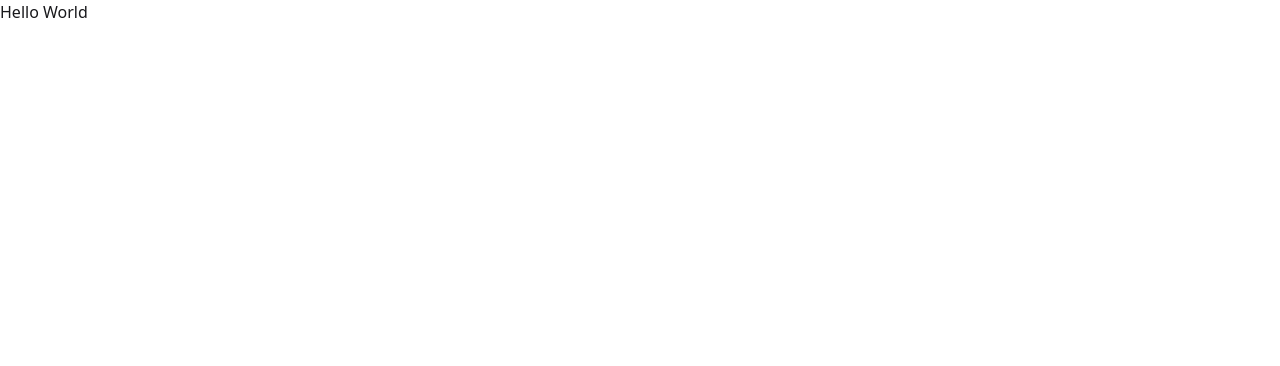
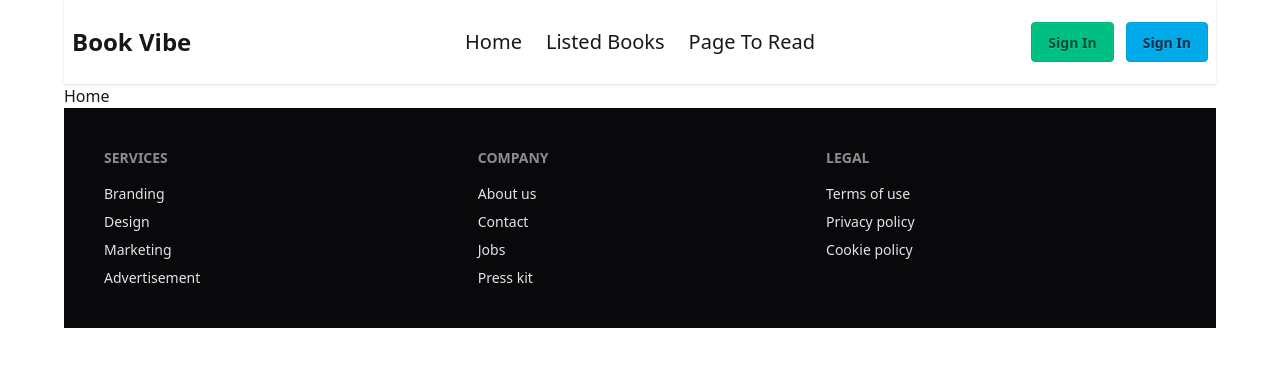
Before and after one commit to ruhanahmed01706/book-vibe, a React (Vite) app: page / in a window 1280 px wide. Shown: the top 366 px of the page. Built offline with nearby package versions, Linux system fonts and the light colour scheme.

Commit message:
navber & footer add

```diff
--- /dev/null
+++ b/src/Components/Banner.jsx
@@ -0,0 +1,11 @@
+import React from 'react';
+
+const Banner = () => {
+    return (
+        <div>
+
+        </div>
+    );
+};
+
+export default Banner;
--- /dev/null
+++ b/src/Components/Header/Footer/Footer.jsx
@@ -0,0 +1,30 @@
+import React from 'react';
+
+const Footer = () => {
+    return (
+        <footer className="footer sm:footer-horizontal bg-neutral text-neutral-content p-10">
+            <nav>
+                <h6 className="footer-title">Services</h6>
+                <a className="link link-hover">Branding</a>
+                <a className="link link-hover">Design</a>
+                <a className="link link-hover">Marketing</a>
+                <a className="link link-hover">Advertisement</a>
+            </nav>
+            <nav>
+                <h6 className="footer-title">Company</h6>
+                <a className="link link-hover">About us</a>
+                <a className="link link-hover">Contact</a>
+                <a className="link link-hover">Jobs</a>
+                <a className="link link-hover">Press kit</a>
+            </nav>
+            <nav>
+                <h6 className="footer-title">Legal</h6>
+                <a className="link link-hover">Terms of use</a>
+                <a className="link link-hover">Privacy policy</a>
+                <a className="link link-hover">Cookie policy</a>
+            </nav>
+        </footer>
+    );
+};
+
+export default Footer;
--- /dev/null
+++ b/src/Components/Header/Navber.jsx
@@ -0,0 +1,42 @@
+import React from 'react';
+
+const Navber = () => {
+    const links = <>
+
+        <li className='m-3 text-xl'>Home</li>
+        <li className='m-3 text-xl'>Listed Books</li>
+        <li className='m-3 text-xl'>Page To Read</li>
+    </>
+    return (
+        <div className="navbar bg-base-100 shadow-sm">
+            <div className="navbar-start">
+                <div className="dropdown">
+                    <div tabIndex={0} role="button" className="btn btn-ghost lg:hidden">
+                        <svg xmlns="http://www.w3.org/2000/svg" className="h-5 w-5" fill="none" viewBox="0 0 24 24" stroke="currentColor"> <path strokeLinecap="round" strokeLinejoin="round" strokeWidth="2" d="M4 6h16M4 12h8m-8 6h16" /> </svg>
+                    </div>
+                    <ul
+                        tabIndex="-1"
+                        className="menu menu-sm dropdown-content bg-base-100 rounded-box z-1 mt-3 w-52 p-2 shadow">
+                        {
+                            links
+                        }
+                    </ul>
+                </div>
+                <h1 className='text-2xl font-bold'>Book Vibe</h1>
+            </div>
+            <div className="navbar-center hidden lg:flex">
+                <ul className="menu menu-horizontal px-1">
+                    {
+                        links
+                    }
+                </ul>
+            </div>
+            <div className="navbar-end flex gap-3">
+                <button className="btn btn-active btn-success">Sign In</button>
+                <button className="btn btn-active btn-info">Sign In</button>
+            </div>
+        </div>
+    );
+};
+
+export default Navber;
--- /dev/null
+++ b/src/Pages/ErrorPage/ErrorPage.jsx
@@ -0,0 +1,11 @@
+import React from 'react';
+
+const ErrorPage = () => {
+    return (
+        <div>
+            <h2>Error Page Not Found</h2>
+        </div>
+    );
+};
+
+export default ErrorPage;
--- /dev/null
+++ b/src/Pages/Home/Home.jsx
@@ -0,0 +1,11 @@
+import React from 'react';
+
+const Home = () => {
+    return (
+        <div>
+            <h2>Home</h2>
+        </div>
+    );
+};
+
+export default Home;
--- /dev/null
+++ b/src/Pages/Root/Root.jsx
@@ -0,0 +1,17 @@
+import React from 'react';
+import Navber from '../../Components/Header/Navber';
+import { Outlet } from 'react-router';
+import Footer from '../../Components/Header/Footer/Footer';
+
+const Root = () => {
+    return (
+        <div className='max-w-6xl mx-auto'>
+            <Navber></Navber>
+            <Outlet></Outlet>
+            <Footer></Footer>
+
+        </div>
+    );
+};
+
+export default Root;
--- /dev/null
+++ b/src/Routes/Routes.jsx
@@ -0,0 +1,22 @@
+import React from 'react';
+import { createBrowserRouter } from "react-router";
+import Root from '../Pages/Root/Root';
+import ErrorPage from '../Pages/ErrorPage/ErrorPage';
+import Home from '../Pages/Home/Home';
+
+export const router = createBrowserRouter([
+  {
+    path: "/",
+    Component:Root,
+    errorElement:<ErrorPage></ErrorPage>,
+    children:[
+        {
+            index:true,
+            Component:Home
+        }
+    ]
+
+
+
+  },
+]);
```
Also changed, not shown: src/main.jsx (+2 -7 lines).
